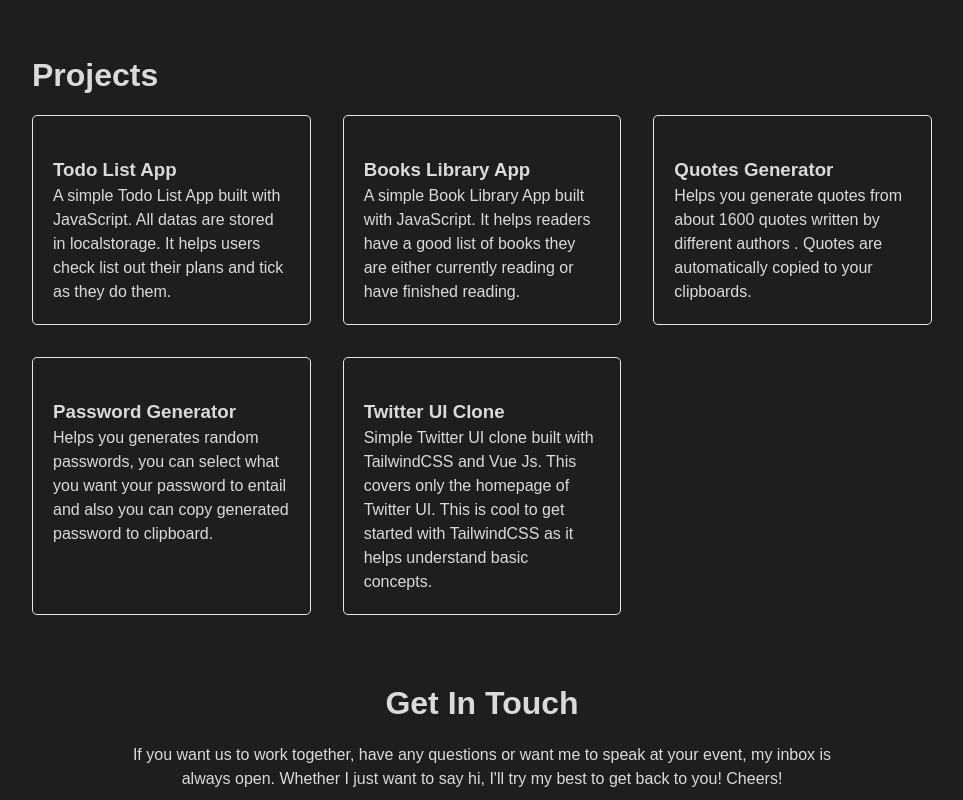
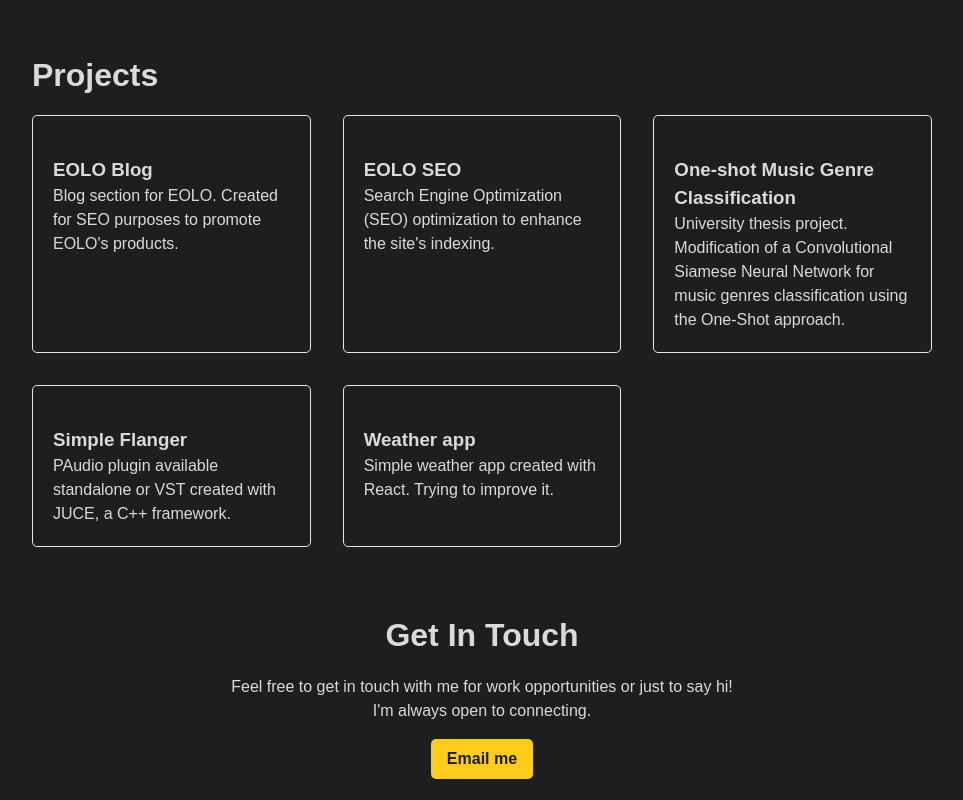
Before and after one commit to Sebabba/portfolio, a Next.js app: page / in a window 1280 px wide. Shown: the part 1680-2480 px from the top of the page, without its empty margins (158-1121 px from the left). Built offline with nearby package versions, Linux system fonts and the light colour scheme.

Commit message:
contact, projects and skills

```diff
--- a/src/components/Contact.jsx
+++ b/src/components/Contact.jsx
@@ -2,8 +2,8 @@
     return (
       <div className="contact-container">
         <h2>Get In Touch</h2>
-        <p>If you want us to work together, have any questions or want me to speak at your event, my inbox is always open. Whether I just want to say hi, I'll try my best to get back to you! Cheers!</p>
-        <a href="mailto:example@kinsta.com" className='cta-btn'>Say Hello</a>
+        <p>Feel free to get in touch with me for work opportunities or just to say hi! <br/>I'm always open to connecting.</p>
+        <a href="mailto:sebastiano.silipo98@gmail.com" className='cta-btn'>Email me</a>
       </div>
     )
   }
--- a/src/components/Projects.jsx
+++ b/src/components/Projects.jsx
@@ -1,3 +1,4 @@
+import Link from 'next/link.js';
 import { projectData } from './data.js';
 
 const Projects = () => {
@@ -6,16 +7,21 @@
       <h2>Projects</h2>
       <div className="projects-grid">
         {projectData && projectData.map((project) => (
+
           <div className="project-card" key={project.id}>
+            <Link href={project.detailLink}>
               <div className="project-header">
                 <i className="fa-regular fa-folder-open folder-icon"></i>
+                {project.gitHubLink != "" &&
                   <div className="small-icons">
                     <a href={project.gitHubLink}><i className="fa-brands fa-github"></i></a>
-              </div>
+                  </div>}
               </div>
               <h3>{project.title}</h3>
               <p>{project.description}</p>
+            </Link>
           </div>
+
         ))
         }
       </div>
--- a/src/components/Skills.jsx
+++ b/src/components/Skills.jsx
@@ -19,9 +19,9 @@
           <i className="fa-brands fa-react react-icon"></i>
           <p>React</p>
         </div>
-        <div className="skill-card node">
-          <i className="fa-brands fa-node-js node-icon"></i>
-          <p>Node</p>
+        <div className="skill-card java">
+          <i className="fa-brands fa-java java-icon"></i>
+          <p>Java</p>
         </div>
         <div className="skill-card python">
           <i className="fa-brands fa-python python-icon"></i>
--- a/src/components/data.js
+++ b/src/components/data.js
@@ -1,37 +1,42 @@
 export const projectData = [
     {
       id: 1,
-      title: 'Todo List App',
+      title: 'EOLO Blog',
       description:
-        'A simple Todo List App built with JavaScript. All datas are stored in localstorage. It helps users check list out their plans and tick as they do them.',
-      gitHubLink: 'https://github.com/olawanlejoel/Todo-List-App',
+        "Blog section for EOLO. Created for SEO purposes to promote EOLO's products.",
+      gitHubLink: '',
+      detailLink: '/eolo-blog',
     },
     {
       id: 2,
-      title: 'Books Library App',
+      title: 'EOLO SEO',
       description:
-        'A simple Book Library App built with JavaScript. It helps readers have a good list of books they are either currently reading or have finished reading.',
-      gitHubLink: 'https://github.com/olawanlejoel/Book-Library',
+        "Search Engine Optimization (SEO) optimization to enhance the site's indexing.",
+      gitHubLink: '',
+      detailLink: '',
     },
     {
       id: 3,
-      title: 'Quotes Generator',
+      title: 'One-shot Music Genre Classification',
       description:
-        'Helps you generate quotes from about 1600 quotes written by different authors . Quotes are automatically copied to your clipboards.',
-      gitHubLink: 'https://github.com/olawanlejoel/random-quote-generator',
+        'University thesis project. Modification of a Convolutional Siamese Neural Network for music genres classification using the One-Shot approach.',
+      gitHubLink: '',
+      detailLink: '',
     },
     {
       id: 4,
-      title: 'Password Generator',
+      title: 'Simple Flanger',
       description:
-        'Helps you generates random passwords, you can select what you want your password to entail and also you can copy generated password to clipboard.',
-      gitHubLink: 'https://github.com/olawanlejoel/Password-Generator',
+        'PAudio plugin available standalone or VST created with JUCE, a C++ framework.',
+      gitHubLink: '',
+      detailLink: '',
     },
     {
       id: 5,
-      title: 'Twitter UI Clone',
+      title: 'Weather app',
       description:
-        'Simple Twitter UI clone built with TailwindCSS and Vue Js. This covers only the homepage of Twitter UI. This is cool to get started with TailwindCSS as it helps understand basic concepts.',
-      gitHubLink: 'https://github.com/olawanlejoel/TwitterUI-clone',
+        'Simple weather app created with React. Trying to improve it.',
+      gitHubLink: '',
+      detailLink: '',
     },
   ];
--- a/src/styles/globals.css
+++ b/src/styles/globals.css
@@ -285,6 +285,10 @@
   background-color: #339933;
 }
 
+.skills-container .grid-skills .java:hover {
+  background-color: #f89820;
+}
+
 .skills-container .grid-skills .python:hover {
   background-color: #3776AB;
 }
```
Also changed, not shown: src/pages/eolo-blog/index.jsx (added, +9 -0 lines). Lines whose indentation alone changed are shown as unchanged.
